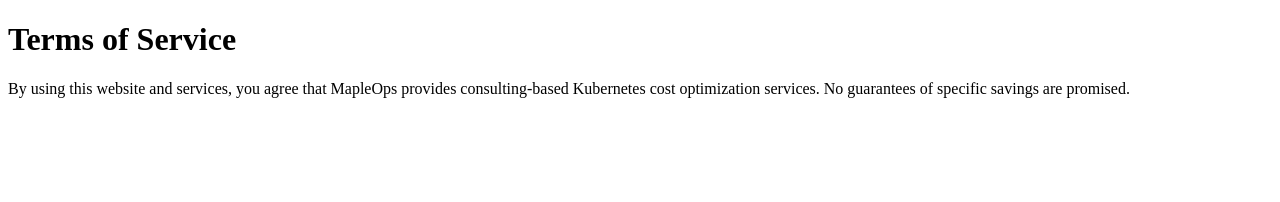
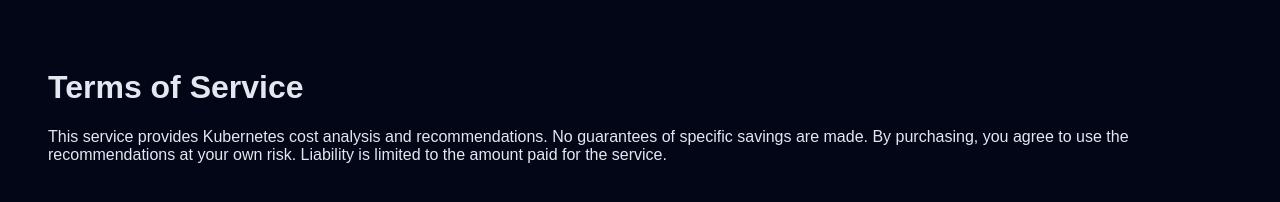
Before and after one commit to harismaplewest/maplewestlandingpage, a plain HTML site: page terms.html in a window 1280 px wide. Drawn offline with Linux system fonts and the light colour scheme.

Commit message:
Update terms.html

```diff
--- a/terms.html
+++ b/terms.html
@@ -1,11 +1,11 @@
+<!-- TERMS PAGE -->
+
+<!-- Save as terms.html -->
 <!DOCTYPE html>
-<html>
-<head><title>Terms of Service</title></head>
-<body>
+<html lang="en">
+<head><meta charset="UTF-8"><title>Terms</title></head>
+<body style="font-family:Arial;background:#020617;color:#e2e8f0;padding:40px;">
 <h1>Terms of Service</h1>
-<p>
-By using this website and services, you agree that MapleOps provides consulting-based
-Kubernetes cost optimization services. No guarantees of specific savings are promised.
-</p>
+<p>This service provides Kubernetes cost analysis and recommendations. No guarantees of specific savings are made. By purchasing, you agree to use the recommendations at your own risk. Liability is limited to the amount paid for the service.</p>
 </body>
 </html>
```
